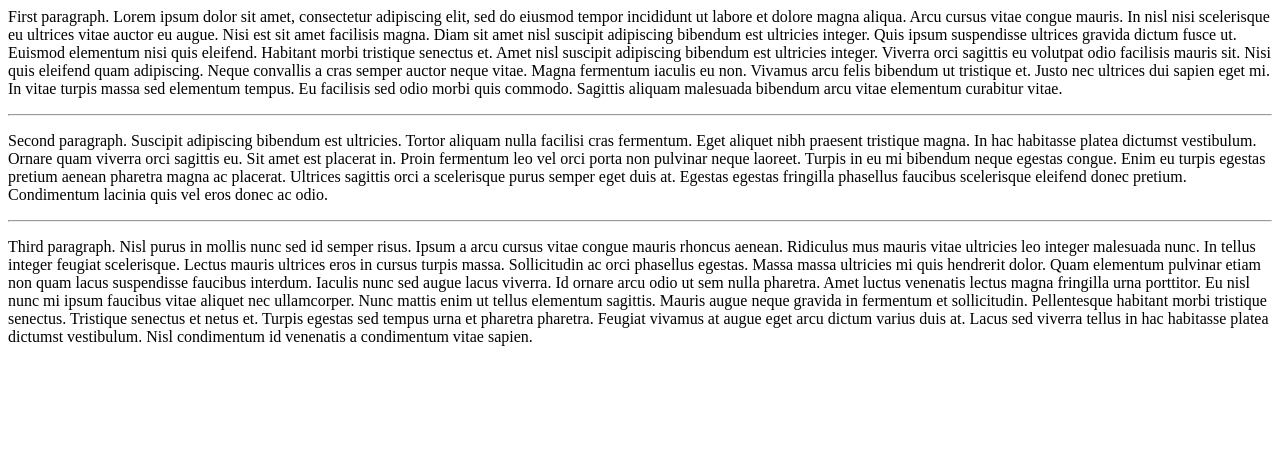
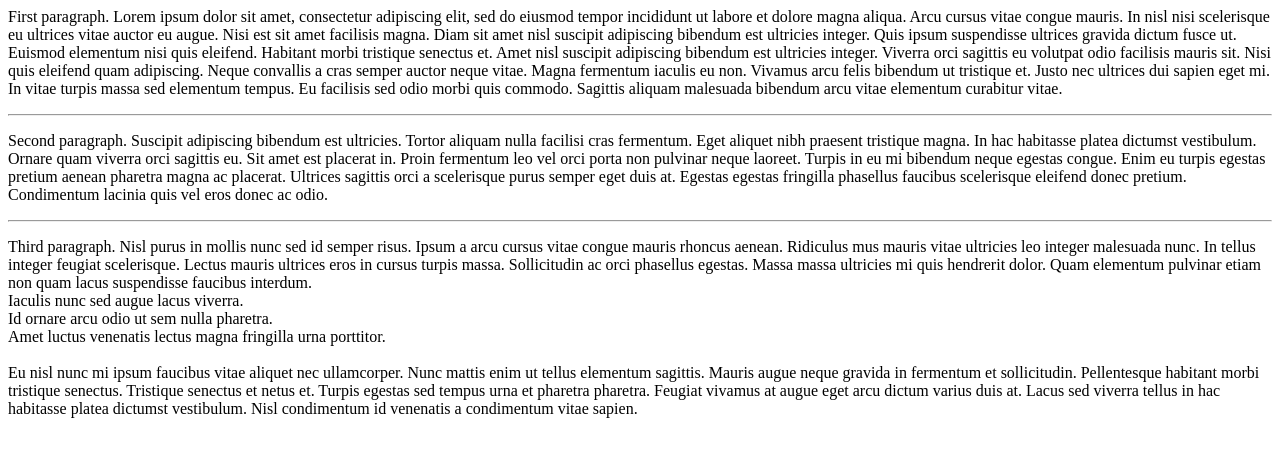
Before and after one commit to ekohadipermana/web_development_projects, a plain HTML site: page 2.2 Paragraph Element/index.html in a window 1280 px wide. Drawn offline with Linux system fonts and the light colour scheme.

Commit message:
trying break elements

```diff
--- a/2.2 Paragraph Element/index.html
+++ b/2.2 Paragraph Element/index.html
@@ -17,8 +17,8 @@ lacinia quis vel eros donec ac odio.</p>
 <p>Third paragraph. Nisl purus in mollis nunc sed id semper risus. Ipsum a arcu cursus vitae congue mauris rhoncus aenean. Ridiculus mus
 mauris vitae ultricies leo integer malesuada nunc. In tellus integer feugiat scelerisque. Lectus mauris ultrices eros in
 cursus turpis massa. Sollicitudin ac orci phasellus egestas. Massa massa ultricies mi quis hendrerit dolor. Quam
-elementum pulvinar etiam non quam lacus suspendisse faucibus interdum. Iaculis nunc sed augue lacus viverra. Id ornare
-arcu odio ut sem nulla pharetra. Amet luctus venenatis lectus magna fringilla urna porttitor. Eu nisl nunc mi ipsum
+elementum pulvinar etiam non quam lacus suspendisse faucibus interdum. <br> Iaculis nunc sed augue lacus viverra. <br>Id ornare
+arcu odio ut sem nulla pharetra. <br>Amet luctus venenatis lectus magna fringilla urna porttitor. <br><br>Eu nisl nunc mi ipsum
 faucibus vitae aliquet nec ullamcorper. Nunc mattis enim ut tellus elementum sagittis. Mauris augue neque gravida in
 fermentum et sollicitudin. Pellentesque habitant morbi tristique senectus. Tristique senectus et netus et. Turpis
 egestas sed tempus urna et pharetra pharetra. Feugiat vivamus at augue eget arcu dictum varius duis at. Lacus sed
```
